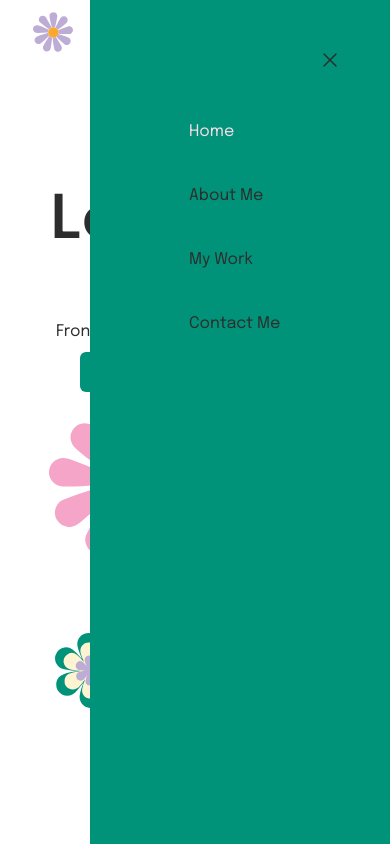
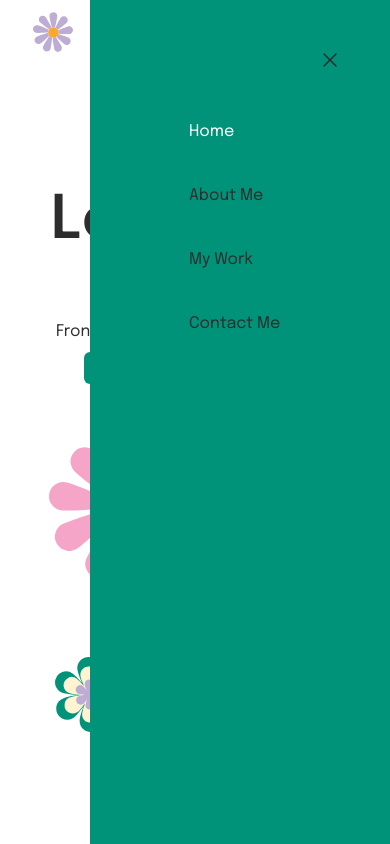
Before and after one commit to Leo-Vargas/Portfolio, a React (Vite) app: page / in a window 390 px wide. Both pictures are taken after a click on the button 337 px from the left and 32 px from the top of the page. Built offline with nearby package versions, Linux system fonts and the light colour scheme.

Commit message:
small style tweaks

```diff
--- a/src/scenes/home/index.tsx
+++ b/src/scenes/home/index.tsx
@@ -14,7 +14,7 @@ const Home = ({ selectedPage, setSelectedPage }: Props) => {
   <section id="home" className="gap-16 py-10 md:h-full">
     <div className="w-3/4 md:flex mx-auto items-center justify-center">
 
-      <div className="z-10 mt-32 md:basis-3/5">
+      <div className="z-10 mt-32 md:basis-3/5 md:mb-0 mb-12">
         <div className="flex flex-col items-center md:items-start">
           <p className="font-semibold">Hey there, I'm</p>
           <h1 className="font-semibold sm:text-8xl text-6xl">Leonardo</h1>
@@ -24,7 +24,7 @@ const Home = ({ selectedPage, setSelectedPage }: Props) => {
           </p>
           <div className="flex w-64 justify-around items-center">
             <AnchorLink
-              className="rounded-md bg-primary-green text-secondary-pink px-7 py-2 hover:text-primary-purple"
+              className="rounded-md bg-primary-green text-white sm:px-7 sm:py-2 px-5 py-1 hover:text-primary-purple"
               onClick={() => setSelectedPage(SelectedPage.ContactMe)}
               href={`#${SelectedPage.ContactMe}`}
             >
--- a/src/scenes/navbar/Link.tsx
+++ b/src/scenes/navbar/Link.tsx
@@ -13,7 +13,7 @@ const Link = ({ page, selectedPage, setSelectedPage }: Props) => {
 
   return (
     <AnchorLink
-      className={`${selectedPage === lowerCasePage ? "text-secondary-pink md:text-secondary-purple" : ""} hover:text-primary-purple hover:drop-shadow-sm`}
+      className={`${selectedPage === lowerCasePage ? "text-white md:text-secondary-purple" : ""} hover:text-primary-purple hover:drop-shadow-sm`}
       href={`#${lowerCasePage}`}
       onClick={() => setSelectedPage(lowerCasePage)}
     >
```
